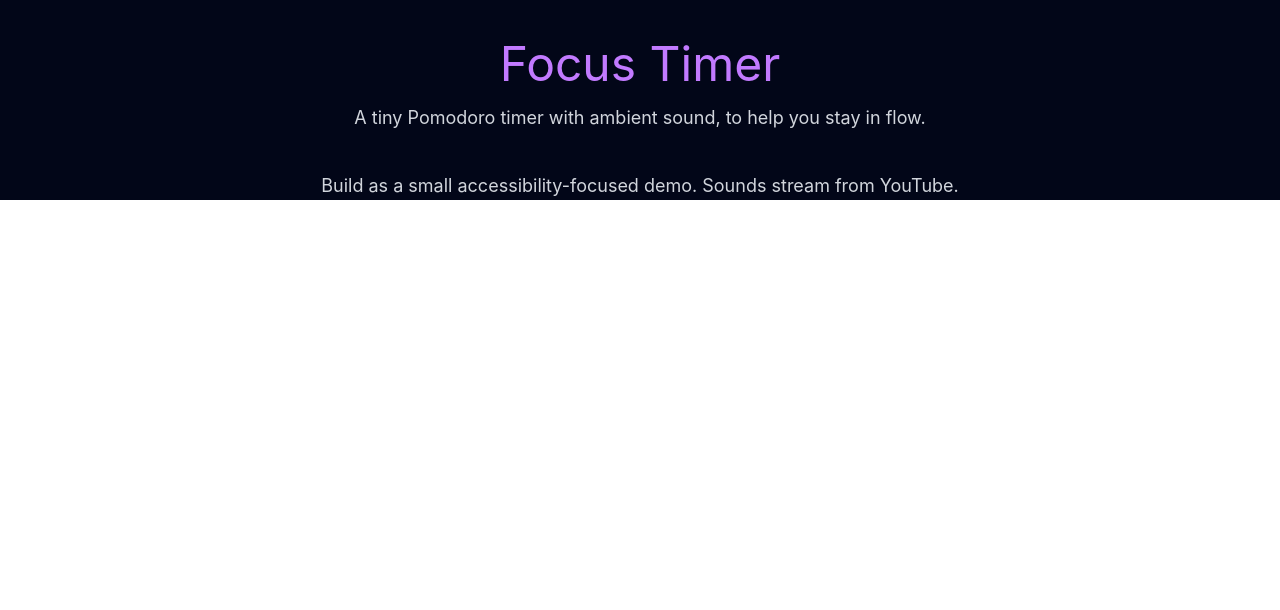
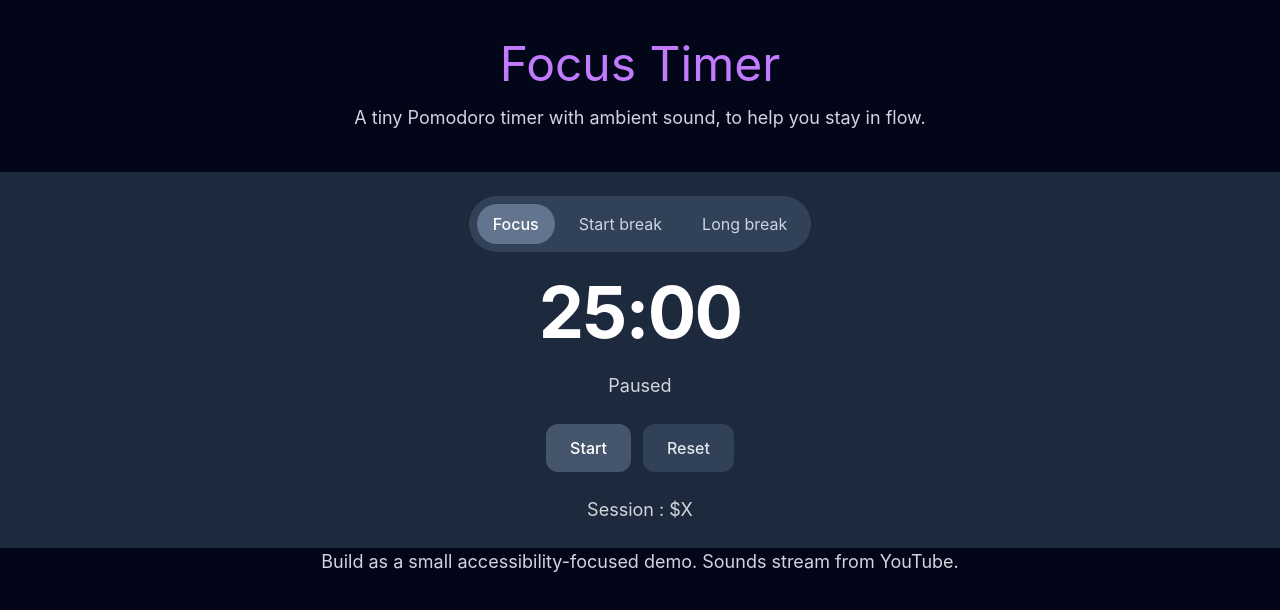
Before and after one commit to RomanIlyuk/The-Focus-Timer, a React (Vite) app: page / in a window 1280 px wide. Shown: the top 610 px of the page. Built offline with nearby package versions, Linux system fonts and the light colour scheme.

Commit message:
feat: add Timer component

```diff
--- a/src/App.jsx
+++ b/src/App.jsx
@@ -2,7 +2,7 @@ import Home from "./pages/Home";
 
 function App() {
   return (
-    <div className="bg-slate-950">
+    <div className="bg-slate-950 min-h-screen">
       <Home />
     </div>
   );
--- /dev/null
+++ b/src/components/Buttons/Button.jsx
@@ -0,0 +1,17 @@
+function Button({ children, isActive }) {
+  const baseStyles = "px-4 py-2 rounded-full transition-all duration-200";
+
+  const activeStyles = "bg-slate-500 text-white font-medium";
+
+  const inactiveStyles = "text-slate-300 hover:bg-slate-600";
+
+  return (
+    <button
+      className={`${baseStyles} ${isActive ? activeStyles : inactiveStyles}`}
+    >
+      {children}
+    </button>
+  );
+}
+
+export default Button;
--- /dev/null
+++ b/src/components/Timer/Timer.jsx
@@ -0,0 +1,23 @@
+import TimerControls from "./TimerControls";
+import TimerCounter from "./TimerCounter";
+import TimerDisplay from "./TimerDisplay";
+import TimerModes from "./TimerModes";
+import TimerStatus from "./TimerStatus";
+
+function Timer() {
+  return (
+    <div className="bg-slate-800 p-6 flex flex-col items-center gap-6">
+      <TimerModes />
+
+      <TimerDisplay />
+
+      <TimerStatus />
+
+      <TimerControls />
+
+      <TimerCounter />
+    </div>
+  );
+}
+
+export default Timer;
--- /dev/null
+++ b/src/components/Timer/TimerControls.jsx
@@ -0,0 +1,15 @@
+function TimerControls() {
+  return (
+    <div className="flex items-center gap-3">
+      <button className="px-6 py-3 rounded-xl bg-slate-600 text-white font-medium hover:bg-slate-500 transition-all duration-200">
+        Start
+      </button>
+
+      <button className="px-6 py-3 rounded-xl bg-slate-700 text-slate-200 font-medium hover:bg-slate-600 transition-all duration-200">
+        Reset
+      </button>
+    </div>
+  );
+}
+
+export default TimerControls;
--- /dev/null
+++ b/src/components/Timer/TimerCounter.jsx
@@ -0,0 +1,9 @@
+function TimerCounter() {
+  return (
+    <div>
+      <p className="text-gray-300 text-lg">Session : $X</p>
+    </div>
+  );
+}
+
+export default TimerCounter;
--- /dev/null
+++ b/src/components/Timer/TimerDisplay.jsx
@@ -0,0 +1,9 @@
+function TimerDisplay() {
+  return (
+    <div>
+      <p className="text-7xl font-bold text-white tracking-tight">25:00</p>
+    </div>
+  );
+}
+
+export default TimerDisplay;
--- /dev/null
+++ b/src/components/Timer/TimerModes.jsx
@@ -0,0 +1,13 @@
+import Button from "../Buttons/Button";
+
+function TimerModes() {
+  return (
+    <nav className="flex gap-2 bg-slate-700 p-2 rounded-full ">
+      <Button isActive={true}>Focus</Button>
+      <Button>Start break</Button>
+      <Button>Long break</Button>
+    </nav>
+  );
+}
+
+export default TimerModes;
--- /dev/null
+++ b/src/components/Timer/TimerStatus.jsx
@@ -0,0 +1,9 @@
+function TimerStatus() {
+  return (
+    <div>
+      <p className="text-gray-300 text-lg">Paused</p>
+    </div>
+  );
+}
+
+export default TimerStatus;
--- a/src/pages/Home.jsx
+++ b/src/pages/Home.jsx
@@ -1,10 +1,12 @@
 import Footer from "../components/Footer/Footer";
 import Header from "../components/Header/Header";
+import Timer from "../components/Timer/Timer";
 
 function Home() {
   return (
     <>
       <Header />
+      <Timer />
       <Footer />
     </>
   );
```
